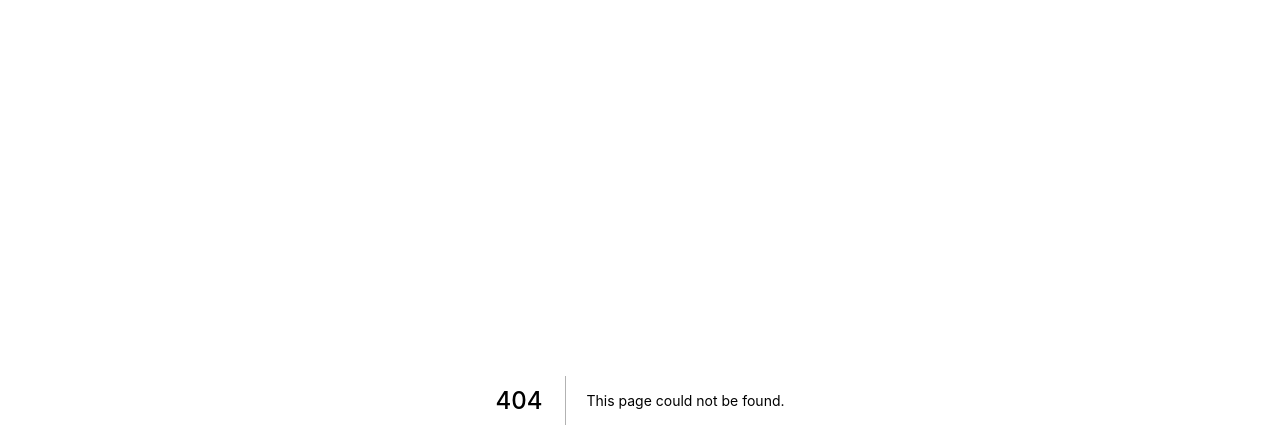
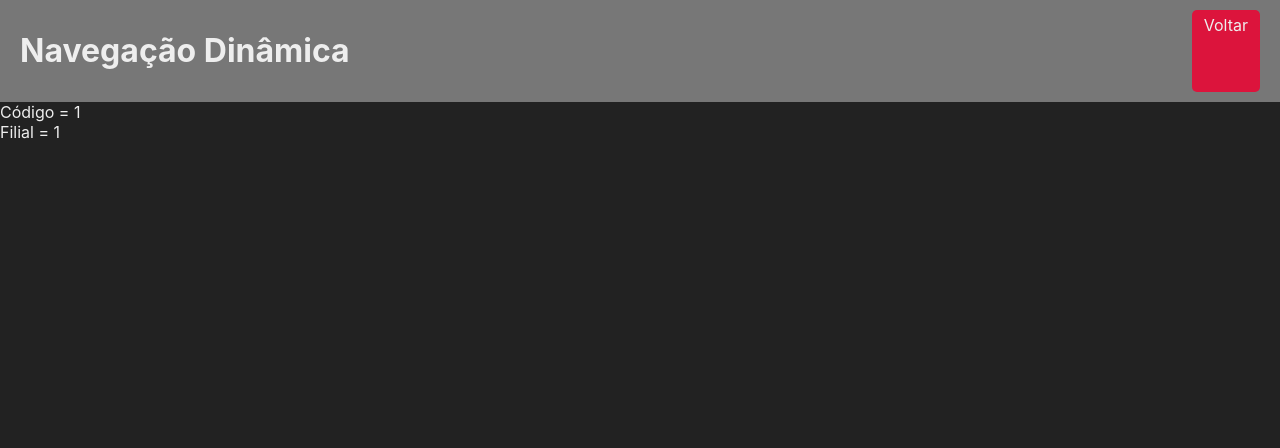
Before and after one commit to Felipe1501/felipe-nextjs, a Next.js app: page /client/1/1 in a window 1280 px wide. Before the commit this address had no page. Shown: the top 448 px of the page. Built offline with nearby package versions, Linux system fonts and the light colour scheme.

Commit message:
aula 98 fix: dynamic navigation

```diff
--- /dev/null
+++ b/src/pages/client/[filial]/[codigo].jsx
@@ -0,0 +1,13 @@
+import Layout from "../../../components/Layout";
+import {useRouter} from "next/router";
+
+export default function ClientProCod(){
+    const router = useRouter();
+
+    return (
+        <Layout titulo="Navegação Dinâmica">
+            <div>Código = {router.query.codigo}</div>
+            <div>Filial = {router.query.filial}</div>
+        </Layout>
+    )
+}
--- a/src/pages/index.jsx
+++ b/src/pages/index.jsx
@@ -13,6 +13,7 @@
                 <Navegation text="Example" destino="/example" cor="#9400d3"/>
                 <Navegation text="JSX" destino="/jsx" cor="crimson"/>
                 <Navegation text="Navegação #01" destino="/navegation" cor="green"/>
+                <Navegation text="Navegação #02" destino="/client/sp-2/1501" cor="purple"/>
             </div>
         )
 }
```
